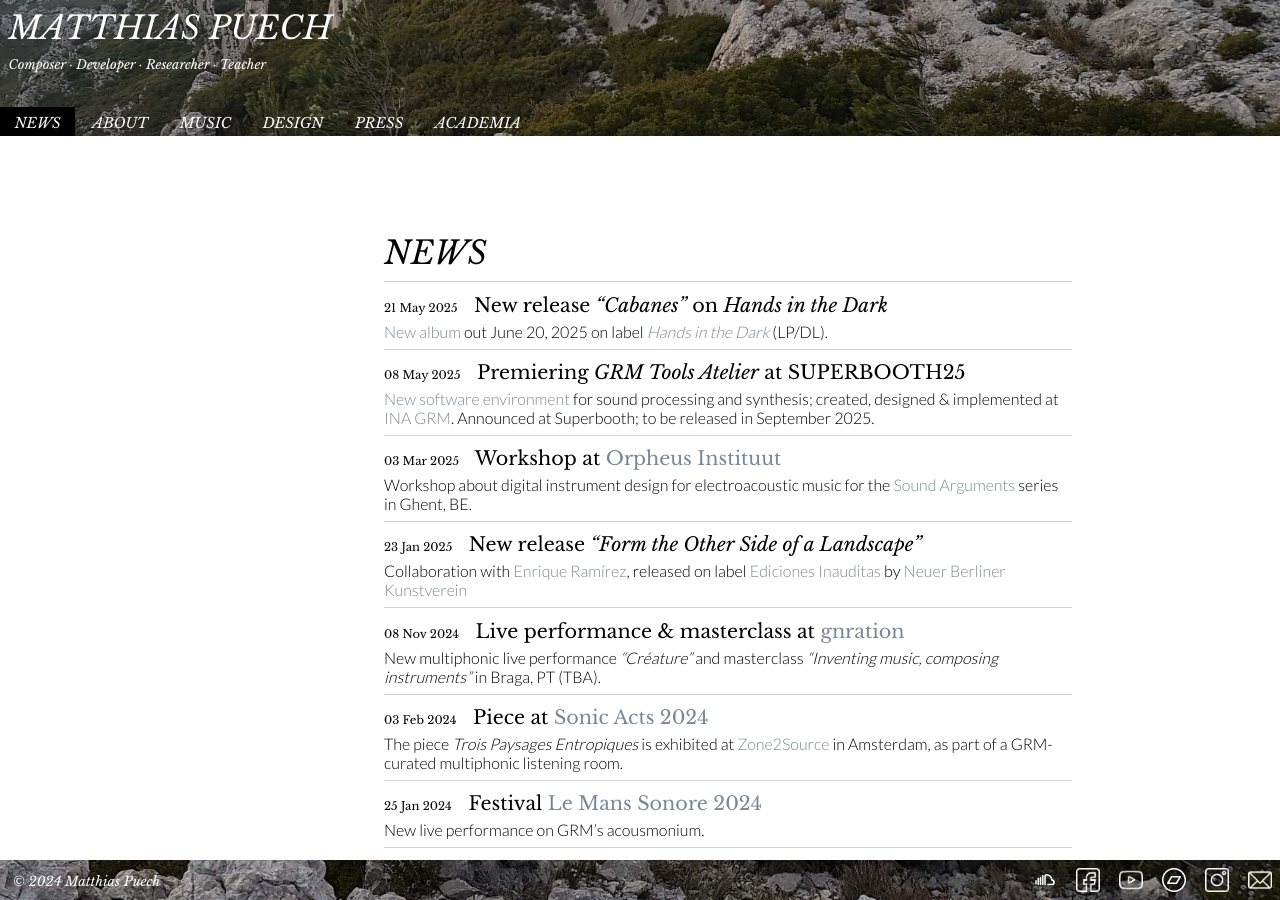
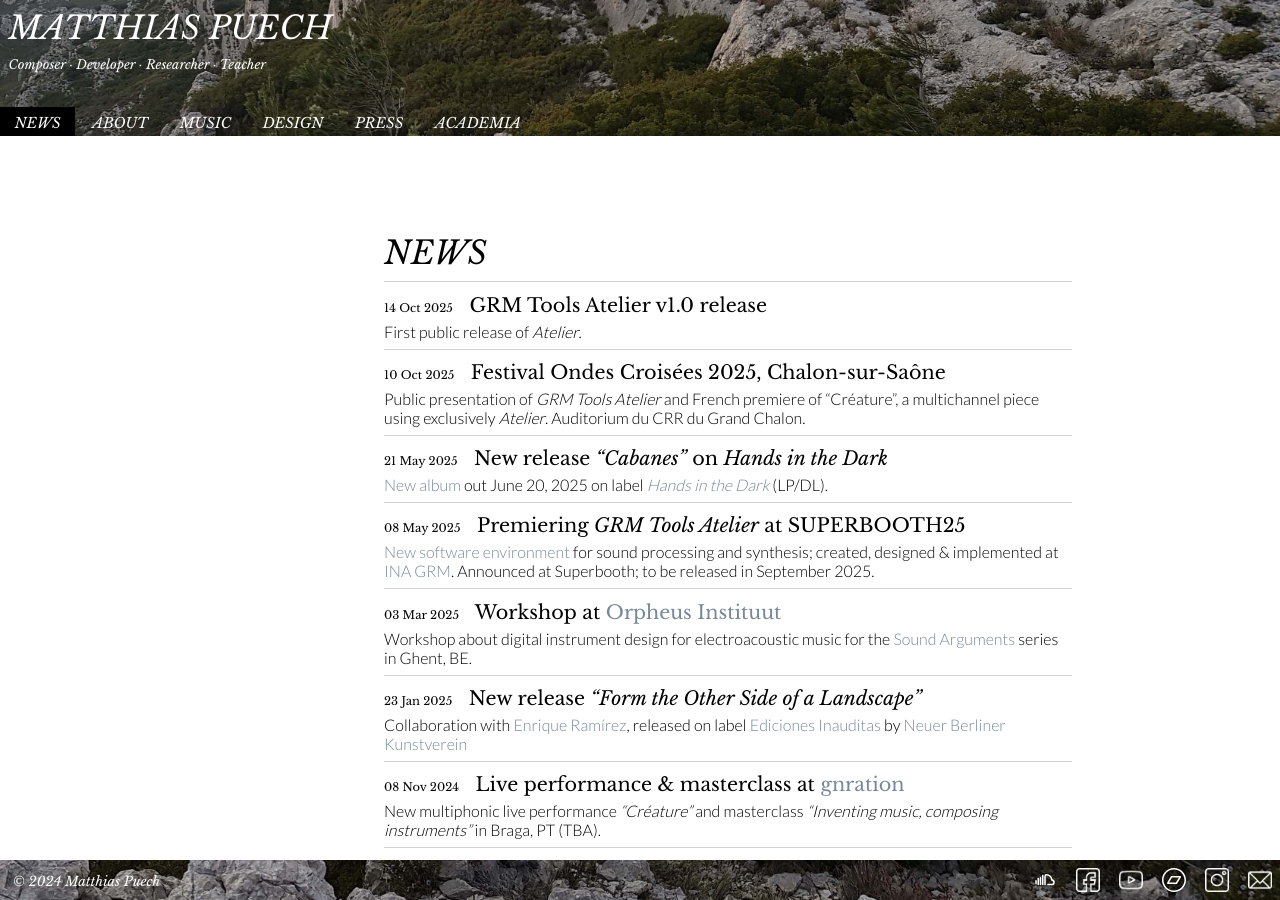
Before and after one commit to mqtthiqs/mqtthiqs.github.io, a Jekyll site: the page built from index.html, in a window 1280 px wide and 900 px high. Built offline with Jekyll 4.4.1, drawn with Linux system fonts in a browser that asks for light colours.

Commit message:
news: Atelier + Ondes croisées

```diff
--- a/_data/news.yml
+++ b/_data/news.yml
@@ -1,3 +1,11 @@
+- title: GRM Tools Atelier v1.0 release
+  date: 2025-10-14
+  content: First public release of _Atelier_.
+
+- title: Festival Ondes Croisées 2025, Chalon-sur-Saône
+  date: 2025-10-10
+  content: Public presentation of _GRM Tools Atelier_ and French premiere of "Créature", a multichannel piece using exclusively _Atelier_. Auditorium du CRR du Grand Chalon.
+
 - title: New release _"Cabanes"_ on _Hands in the Dark_
   date: 2025-05-21
   content: "[New album](https://matthiaspuech.bandcamp.com/album/cabanes) out June 20, 2025 on label [_Hands in the Dark_](https://handsinthedarkrecords.bandcamp.com/) (LP/DL)."
```
